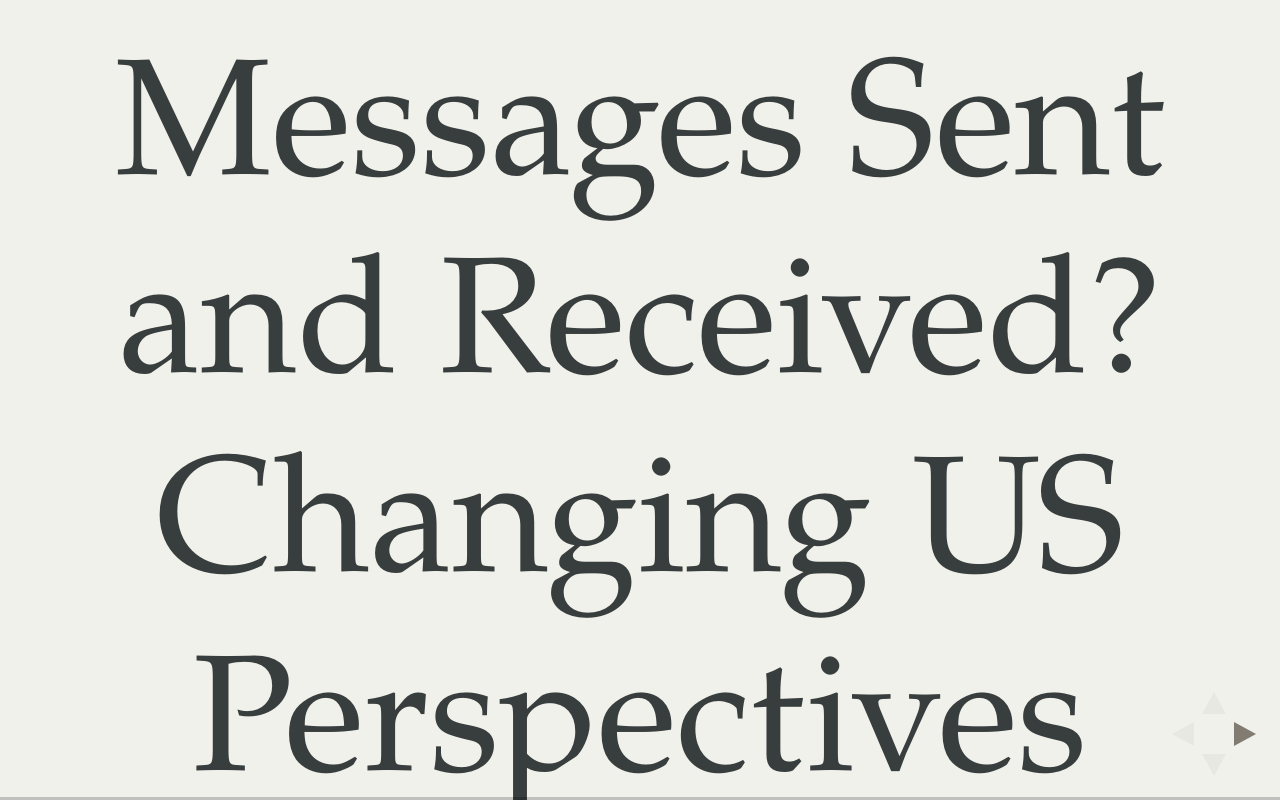
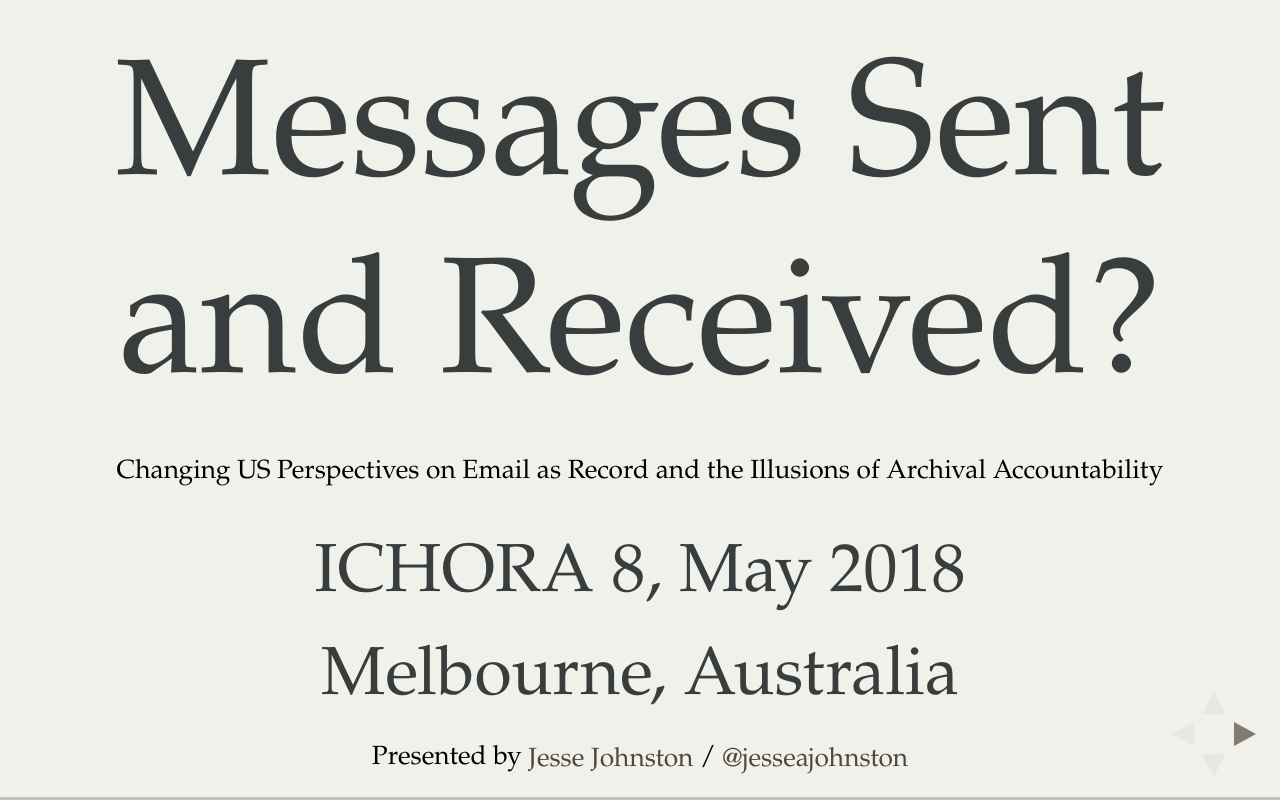
Before and after one commit to morskyjezek/talks, a website: page 2018/2018-ichora-slides.html in a window 1280 px wide. Drawn offline with Linux system fonts and the light colour scheme.

Commit message:
change theme

```diff
--- a/2018/2018-ichora-slides.html
+++ b/2018/2018-ichora-slides.html
@@ -43,7 +43,8 @@
 			<!-- Any section element inside of this container is displayed as a slide -->
 			<div class="slides">
 				<section>
-					<h1>Messages Sent and Received? Changing US Perspectives on Email as Record and the Illusions of Archival Accountability</h1>
+					<h1>Messages Sent and Received?</h1>
+					<p><small>Changing US Perspectives on Email as Record and the Illusions of Archival Accountability</small></p>
 					<h3>ICHORA 8, May 2018</h3>
 					<h3>Melbourne, Australia</h3>
 					<p>
```
